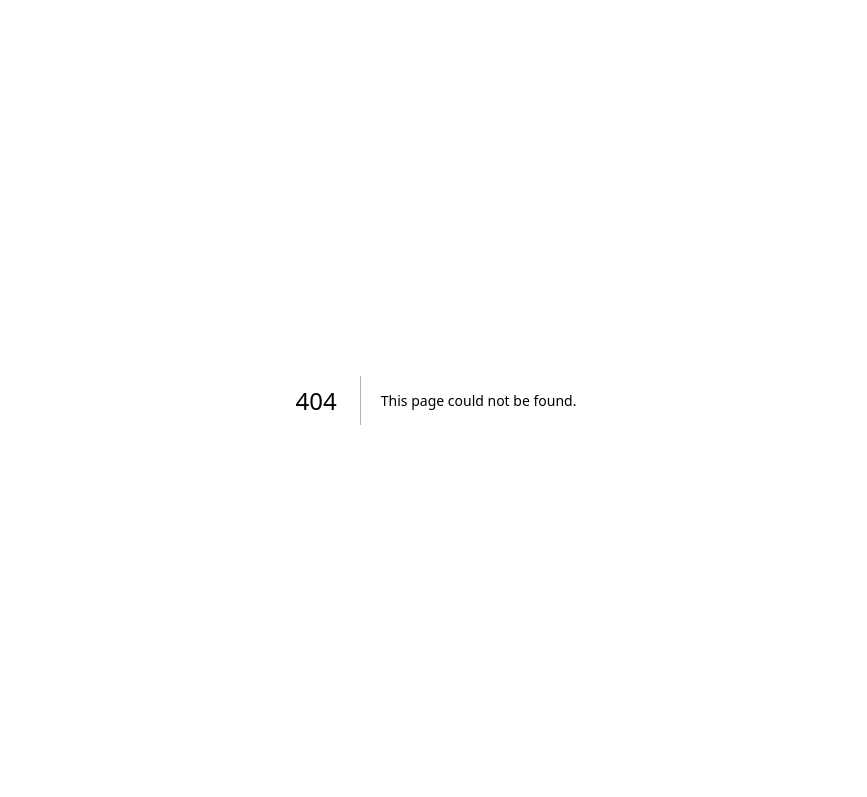
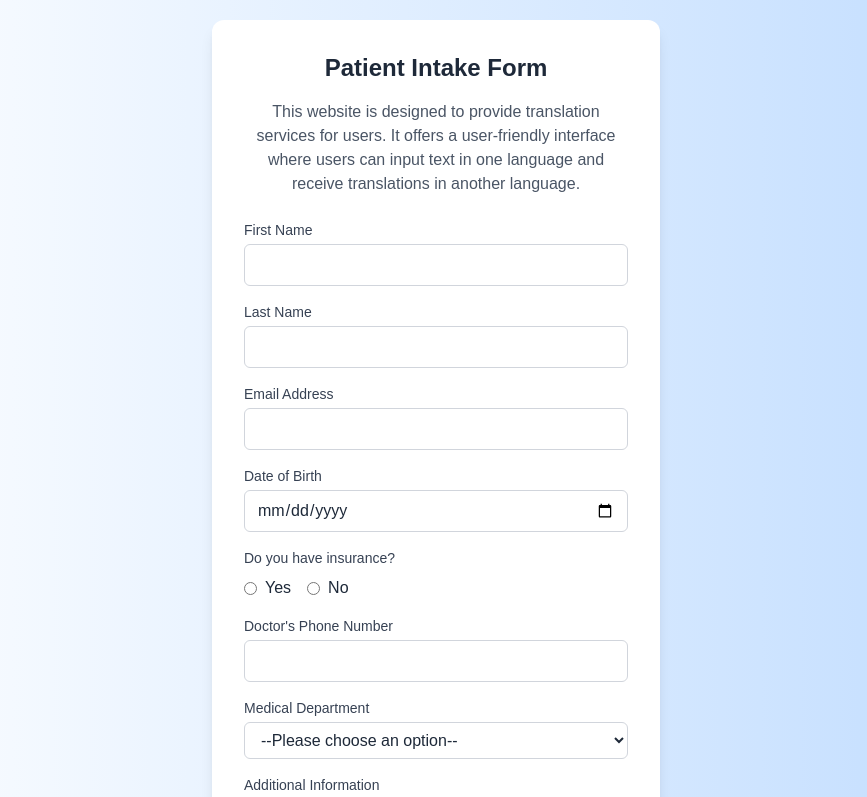
Before and after one commit to amodhakal/SolHacks2026, a Next.js app: page /language/english in a window 1280 px wide. Before the commit this address had no page. Shown: the top 797 px of the page, without its empty margins (204-1071 px from the left). Built offline with nearby package versions, Linux system fonts and the light colour scheme.

Commit message:
feat: create home and languages form page

```diff
--- /dev/null
+++ b/src/app/language/[slug]/page.tsx
@@ -0,0 +1,268 @@
+"use client";
+
+import { use } from "react";
+
+interface PageProps {
+  params: Promise<{ slug: string }>;
+}
+
+type Language = "english" | "spanish" | "portuguese";
+
+const translations: Record<Language, Record<string, string>> = {
+  english: {
+    title: "Patient Intake Form",
+    introduction:
+      "This website is designed to provide translation services for users. It offers a user-friendly interface where users can input text in one language and receive translations in another language.",
+    firstName: "First Name",
+    lastName: "Last Name",
+    email: "Email Address",
+    dob: "Date of Birth",
+    insurance: "Do you have insurance?",
+    phone: "Doctor's Phone Number",
+    whoToVisit: "Medical Department",
+    additionalInfo: "Additional Information",
+    submit: "Submit",
+    yes: "Yes",
+    no: "No",
+    selectOption: "--Please choose an option--",
+    doctor: "Doctor",
+    eyeDoctor: "Eye Doctor",
+    dentist: "Dentist",
+    pediatrician: "Pediatrician",
+    psychiatrist: "Psychiatrist",
+    other: "Other",
+  },
+  spanish: {
+    title: "Formulario de Admisión del Paciente",
+    introduction:
+      "Este sitio web está diseñado para proporcionar servicios de traducción. Ofrece una interfaz fácil de usar.",
+    firstName: "Nombre",
+    lastName: "Apellido",
+    email: "Correo Electrónico",
+    dob: "Fecha de Nacimiento",
+    insurance: "¿Tiene seguro médico?",
+    phone: "Número de Teléfono del Doctor",
+    whoToVisit: "Departamento Médico",
+    additionalInfo: "Información Adicional",
+    submit: "Enviar",
+    yes: "Sí",
+    no: "No",
+    selectOption: "--Por favor elija una opción--",
+    doctor: "Doctor",
+    eyeDoctor: "Oculista",
+    dentist: "Dentista",
+    pediatrician: "Pediatra",
+    psychiatrist: "Psiquiatra",
+    other: "Otro",
+  },
+  portuguese: {
+    title: "Formulário de Admissão do Paciente",
+    introduction:
+      "Este site foi projetado para fornecer serviços de tradução. Oferece uma interface fácil de usar.",
+    firstName: "Nome",
+    lastName: "Sobrenome",
+    email: "Endereço de Email",
+    dob: "Data de Nascimento",
+    insurance: "Você tem seguro?",
+    phone: "Número de Telefone do Médico",
+    whoToVisit: "Departamento Médico",
+    additionalInfo: "Informações Adicionais",
+    submit: "Enviar",
+    yes: "Sim",
+    no: "Não",
+    selectOption: "--Por favor escolha uma opção--",
+    doctor: "Médico",
+    eyeDoctor: "Oftalmologista",
+    dentist: "Dentista",
+    pediatrician: "Pediatra",
+    psychiatrist: "Psiquiatra",
+    other: "Outro",
+  },
+};
+
+export default function LanguagePage({ params }: PageProps) {
+  const { slug } = use(params);
+  const lang = (slug as Language) || "english";
+  const t = translations[lang] || translations.english;
+
+  const handleSubmit = (e: React.FormEvent<HTMLFormElement>) => {
+    e.preventDefault();
+    const formData = new FormData(e.currentTarget);
+    const data = {
+      firstName: formData.get("firstName"),
+      lastName: formData.get("lastName"),
+      email: formData.get("email"),
+      dob: formData.get("dob"),
+      insurance: formData.get("insurance"),
+      address: formData.get("address"),
+      phone: formData.get("phone"),
+      medical_department: formData.get("medical_department"),
+      additionalInfo: formData.get("additionalInfo"),
+      language: lang,
+    };
+    console.log("Form submitted:", data);
+  };
+
+  return (
+    <div className="min-h-screen bg-linear-to-r from-white to-blue-200 flex items-center justify-center p-5  text-gray-800">
+      <div className="bg-white shadow-lg rounded-xl p-8 max-w-md w-full">
+        <h1 className="text-2xl font-bold text-center mb-4">{t.title}</h1>
+        <p className="text-gray-600 text-center mb-6">{t.introduction}</p>
+
+        <form onSubmit={handleSubmit} className="space-y-4">
+          <div>
+            <label
+              htmlFor="firstName"
+              className="block text-sm font-medium text-gray-700 mb-1"
+            >
+              {t.firstName}
+            </label>
+            <input
+              type="text"
+              id="firstName"
+              name="firstName"
+              required
+              className="w-full border border-gray-300 rounded-md px-3 py-2 focus:outline-none focus:ring-2 focus:ring-[rgb(122,202,228)]"
+            />
+          </div>
+
+          <div>
+            <label
+              htmlFor="lastName"
+              className="block text-sm font-medium text-gray-700 mb-1"
+            >
+              {t.lastName}
+            </label>
+            <input
+              type="text"
+              id="lastName"
+              name="lastName"
+              required
+              className="w-full border border-gray-300 rounded-md px-3 py-2 focus:outline-none focus:ring-2 focus:ring-[rgb(122,202,228)]"
+            />
+          </div>
+
+          <div>
+            <label
+              htmlFor="email"
+              className="block text-sm font-medium text-gray-700 mb-1"
+            >
+              {t.email}
+            </label>
+            <input
+              type="email"
+              id="email"
+              name="email"
+              required
+              className="w-full border border-gray-300 rounded-md px-3 py-2 focus:outline-none focus:ring-2 focus:ring-[rgb(122,202,228)]"
+            />
+          </div>
+
+          <div>
+            <label
+              htmlFor="dob"
+              className="block text-sm font-medium text-gray-700 mb-1"
+            >
+              {t.dob}
+            </label>
+            <input
+              type="date"
+              id="dob"
+              name="dob"
+              required
+              className="w-full border border-gray-300 rounded-md px-3 py-2 focus:outline-none focus:ring-2 focus:ring-[rgb(122,202,228)]"
+            />
+          </div>
+
+          <div>
+            <label className="block text-sm font-medium text-gray-700 mb-2">
+              {t.insurance}
+            </label>
+            <div className="flex gap-4">
+              <label className="flex items-center">
+                <input
+                  type="radio"
+                  name="insurance"
+                  value="yes"
+                  required
+                  className="mr-2"
+                />
+                {t.yes}
+              </label>
+              <label className="flex items-center">
+                <input
+                  type="radio"
+                  name="insurance"
+                  value="no"
+                  className="mr-2"
+                />
+                {t.no}
+              </label>
+            </div>
+          </div>
+
+          <div>
+            <label
+              htmlFor="phone"
+              className="block text-sm font-medium text-gray-700 mb-1"
+            >
+              {t.phone}
+            </label>
+            <input
+              type="tel"
+              id="phone"
+              name="phone"
+              required
+              className="w-full border border-gray-300 rounded-md px-3 py-2 focus:outline-none focus:ring-2 focus:ring-[rgb(122,202,228)]"
+            />
+          </div>
+
+          <div>
+            <label
+              htmlFor="medical_department"
+              className="block text-sm font-medium text-gray-700 mb-1"
+            >
+              {t.whoToVisit}
+            </label>
+            <select
+              id="medical_department"
+              name="medical_department"
+              required
+              className="w-full border border-gray-300 rounded-md px-3 py-2 focus:outline-none focus:ring-2 focus:ring-[rgb(122,202,228)]"
+            >
+              <option value="">{t.selectOption}</option>
+              <option value="Doctor">{t.doctor}</option>
+              <option value="Eye Doctor">{t.eyeDoctor}</option>
+              <option value="Dentist">{t.dentist}</option>
+              <option value="Pediatrician">{t.pediatrician}</option>
+              <option value="Psychiatrist">{t.psychiatrist}</option>
+              <option value="Other">{t.other}</option>
+            </select>
+          </div>
+
+          <div>
+            <label
+              htmlFor="additionalInfo"
+              className="block text-sm font-medium text-gray-700 mb-1"
+            >
+              {t.additionalInfo}
+            </label>
+            <textarea
+              id="additionalInfo"
+              name="additionalInfo"
+              rows={3}
+              className="w-full border border-gray-300 rounded-md px-3 py-2 focus:outline-none focus:ring-2 focus:ring-[rgb(122,202,228)] resize-none"
+            />
+          </div>
+
+          <button
+            type="submit"
+            className="w-full bg-[rgb(122,202,228)] text-white px-6 py-3 rounded-lg text-lg font-medium hover:bg-[rgb(100,180,210)] transition-colors cursor-pointer"
+          >
+            {t.submit}
+          </button>
+        </form>
+      </div>
+    </div>
+  );
+}
--- a/src/app/layout.tsx
+++ b/src/app/layout.tsx
@@ -13,8 +13,7 @@ const geistMono = Geist_Mono({
 });
 
 export const metadata: Metadata = {
-  title: "Create Next App",
-  description: "Generated by create next app",
+  title: "Medilin",
 };
 
 export default function RootLayout({
--- /dev/null
+++ b/src/app/page.tsx
@@ -0,0 +1,31 @@
+import Link from "next/link";
+
+const languages = [
+  { slug: "english", name: "English", flag: "🇺🇸" },
+  { slug: "spanish", name: "Español", flag: "🇪🇸" },
+  { slug: "portuguese", name: "Português", flag: "🇧🇷" },
+];
+
+export default function HomePage() {
+  return (
+    <div className="min-h-screen bg-linear-to-r from-white to-blue-200 flex items-center justify-center p-5">
+      <div className="bg-white shadow-lg rounded-xl p-8 max-w-md w-full">
+        <h1 className="text-2xl font-bold text-center mb-2 text-gray-800">
+          MediChat
+        </h1>
+        <div className="space-y-4 overflow-y-auto max-h-64">
+          {languages.map((lang) => (
+            <Link
+              key={lang.slug}
+              href={`/language/${lang.slug}`}
+              className="block w-full bg-[rgb(122,202,228)] text-white px-6 py-4 rounded-lg text-lg font-medium hover:bg-[rgb(100,180,210)] transition-colors text-center"
+            >
+              <span className="mr-2">{lang.flag}</span>
+              {lang.name}
+            </Link>
+          ))}
+        </div>
+      </div>
+    </div>
+  );
+}
```
